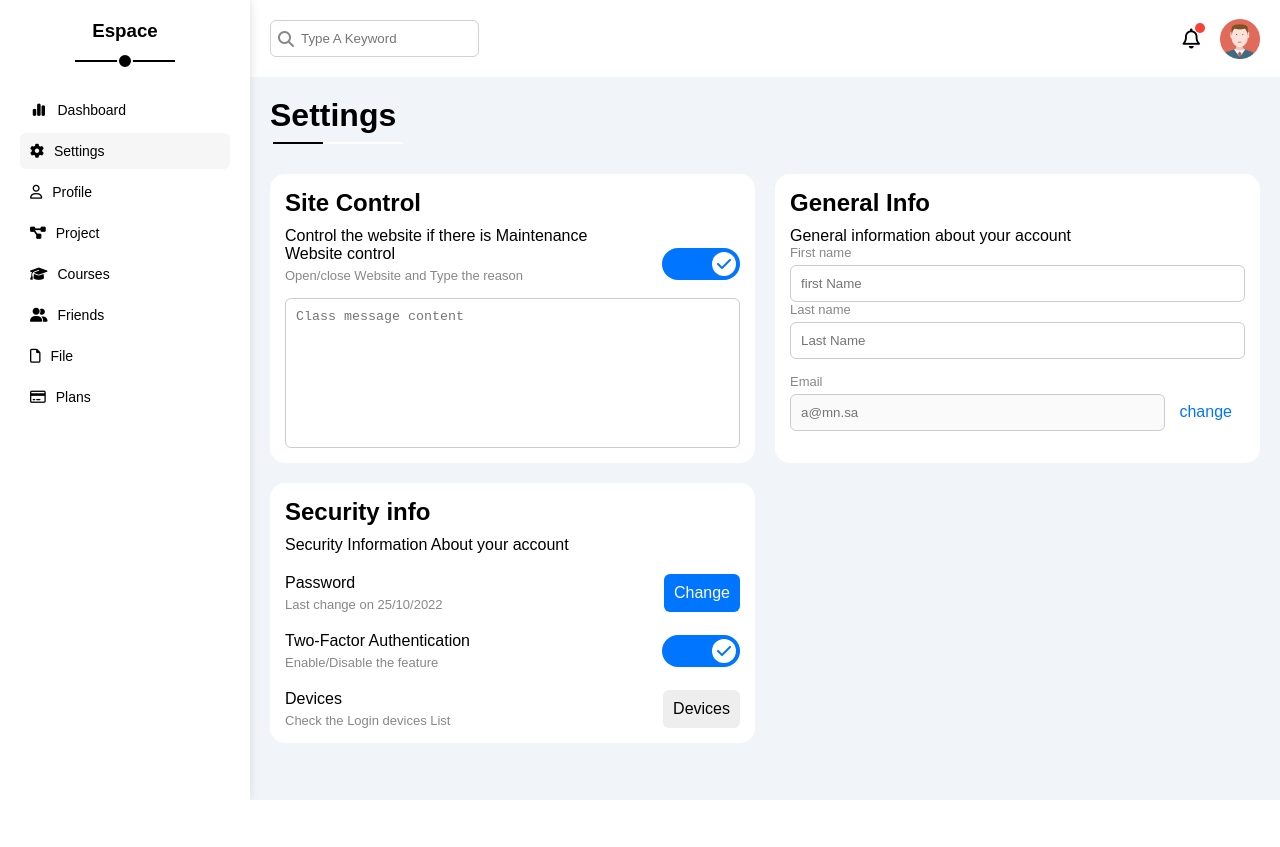
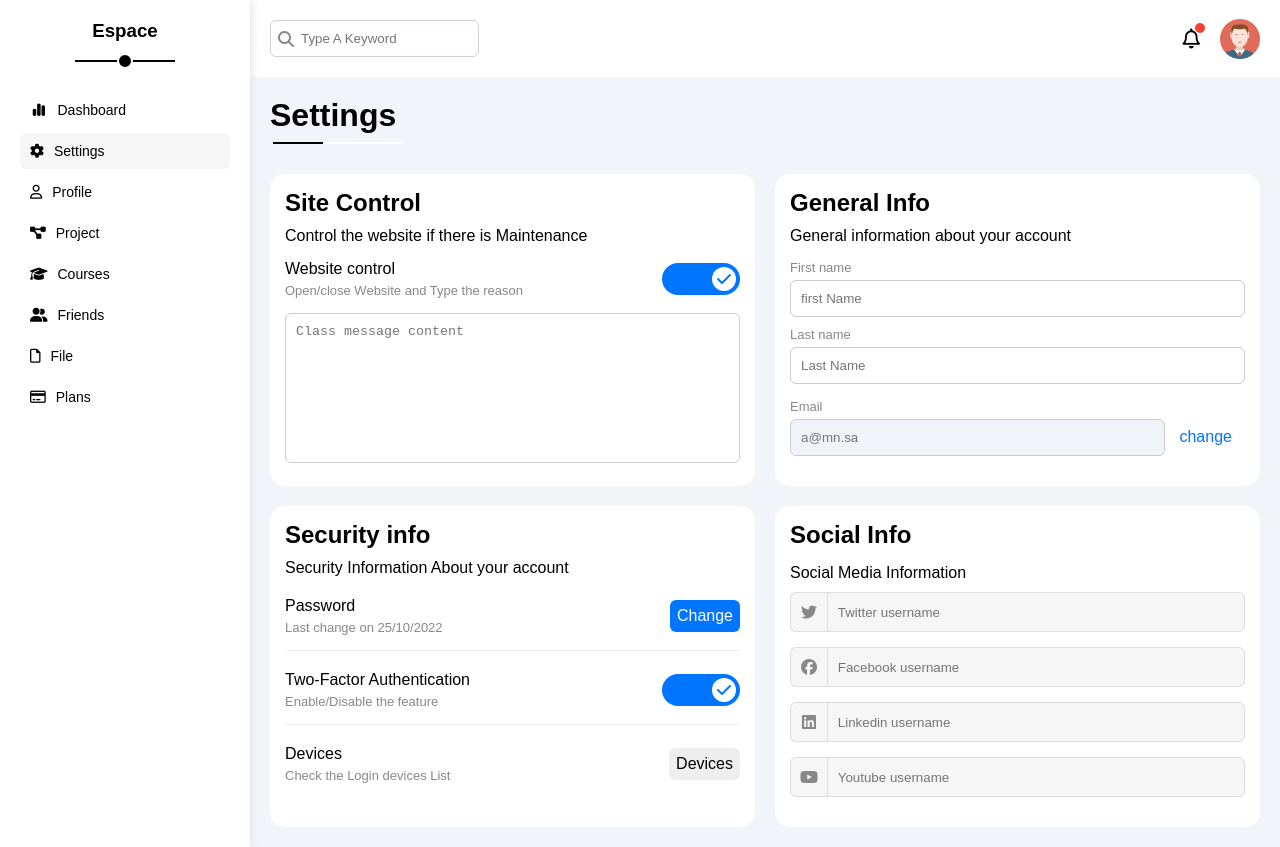
Before and after one commit to khalidesskali/HTML_AND_CSS_Dashboard, a plain HTML site: page settings.html in a window 1280 px wide. Before the commit the page ends 800 px from the top, so only its background shows below. Drawn offline with Linux system fonts and the light colour scheme; a web font is replaced by a local one.

Commit message:
Add Social Info component

```diff
--- a/css/framework.css
+++ b/css/framework.css
@@ -218,7 +218,7 @@
   border: none;
   outline: none;
   border-radius: 6px;
-  padding: 10px;
+  padding: 7px;
 }
 @media (max-width: 768px) {
   .hide-mobile {
--- a/css/style.css
+++ b/css/style.css
@@ -674,6 +674,12 @@ a {
   resize: none;
   min-height: 150px;
 }
+.setting-page .sec-box {
+  padding-bottom: 15px;
+}
+.setting-page .sec-box:not(:last-of-type) {
+  border-bottom: 1px solid #eee;
+}
 .setting-page .email {
   display: inline-flex;
   width: calc(100% - 80px);
@@ -717,4 +723,32 @@ a {
   left: 50px;
   color: var(--blue-color);
 }
+.setting-page :disabled {
+  cursor: no-drop;
+  background-color: #f0f4f8;
+  color: #bbb;
+}
+/* Social Media  */
+.setting-page .social-boxes i {
+  width: 40px;
+  height: 40px;
+  background-color: #f6f6f6;
+  border: 1px solid #ddd;
+  border-right: none;
+  border-radius: 6px 0 0 6px;
+  transition: 0.3s;
+  display: flex;
+  align-items: center;
+  justify-content: center;
+}
+.setting-page .social-boxes input {
+  height: 40px;
+  background-color: #f6f6f6;
+  border: 1px solid #ddd;
+  padding-left: 10px;
+  border-radius: 0 6px 6px 0;
+}
+.setting-page .social-boxes > div:focus-within i {
+  color: black;
+}
 /* End Settings */
--- a/settings.html
+++ b/settings.html
@@ -105,7 +105,7 @@
           <!-- Settings box -->
           <div class="event-standards">
             <h2 class="main-heading mb-10">Site Control</h2>
-            <p class="second-par">
+            <p class="second-par mb-15">
               Control the website if there is Maintenance
             </p>
             <div class="mb-15 f-between">
@@ -130,14 +130,16 @@
           </div>
           <div class="event-standards">
             <h2 class="main-heading mb-10">General Info</h2>
-            <p class="second-par">General information about your account</p>
+            <p class="second-par mb-15">
+              General information about your account
+            </p>
             <div class="mb-15">
               <label for="first" class="d-block mb-5 fs-13 c-gray"
                 >First name</label
               >
               <input
                 type="text"
-                class="b-none border-ccc p-10 rad-6 d-block w-full"
+                class="b-none border-ccc p-10 mb-10 rad-6 d-block w-full"
                 id="first"
                 placeholder="first Name"
               />
@@ -147,7 +149,7 @@
                 >
                 <input
                   type="text"
-                  class="b-none border-ccc p-10 rad-6 d-block w-full"
+                  class="b-none border-ccc p-10 mb-10 rad-6 d-block w-full"
                   id="last"
                   placeholder="Last Name"
                 />
@@ -170,7 +172,9 @@
           <!-- Box -->
           <div class="event-standards">
             <h2 class="main-heading mb-10">Security info</h2>
-            <p class="second-par">Security Information About your account</p>
+            <p class="second-par mb-15">
+              Security Information About your account
+            </p>
             <div class="sec-box mt-20 f-between">
               <div>
                 <div>
@@ -210,6 +214,43 @@
               <a href="#" class="btn-shape c-black bg-eee">Devices</a>
             </div>
           </div>
+          <!-- Box -->
+          <div class="social-boxes event-standards">
+            <h2 class="main-heading mb-15">Social Info</h2>
+            <p class="second-par mb-10">Social Media Information</p>
+            <div class="d-flex al-center mb-15">
+              <i class="fa-brands fa-twitter c-gray"></i>
+              <input
+                type="text"
+                placeholder="Twitter username"
+                class="w-full"
+              />
+            </div>
+            <div class="d-flex al-center mb-15">
+              <i class="fa-brands fa-facebook c-gray"></i>
+              <input
+                type="text"
+                placeholder="Facebook username"
+                class="w-full"
+              />
+            </div>
+            <div class="d-flex al-center mb-15">
+              <i class="fa-brands fa-linkedin c-gray"></i>
+              <input
+                type="text"
+                placeholder="Linkedin username"
+                class="w-full"
+              />
+            </div>
+            <div class="d-flex al-center mb-15">
+              <i class="fa-brands fa-youtube c-gray"></i>
+              <input
+                type="text"
+                placeholder="Youtube username"
+                class="w-full"
+              />
+            </div>
+          </div>
         </div>
       </div>
     </div>
```
